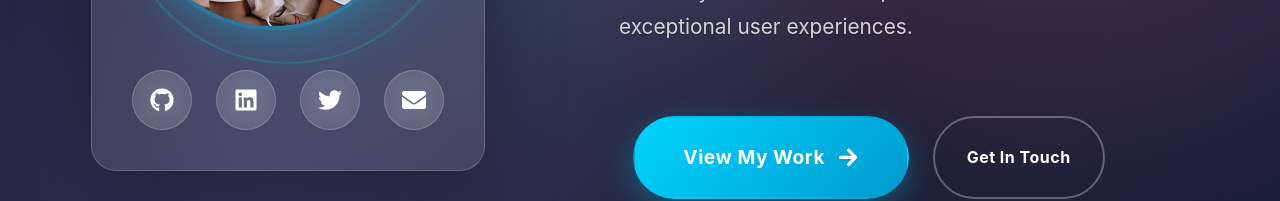
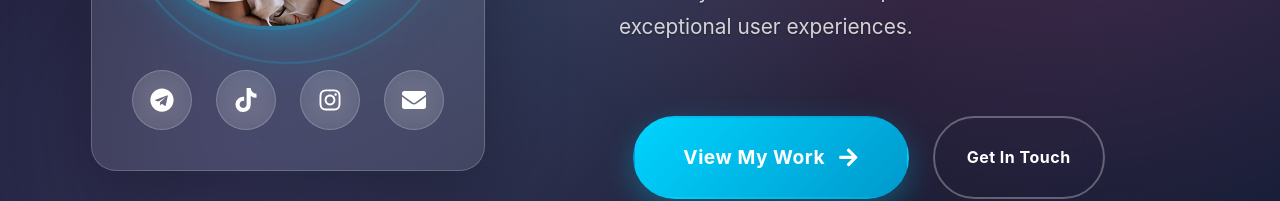
Before and after one commit to Yeshigetay/yeshigetas-portifollio, a React (Create React App) app: page / in a window 1280 px wide. Shown: the part 500-701 px from the top of the page. Built offline with nearby package versions, Linux system fonts and the light colour scheme.

Commit message:
Update social media links: add Telegram @Moon2854, Instagram @benjamingx54, and email

```diff
--- a/src/components/Home.js
+++ b/src/components/Home.js
@@ -3,9 +3,9 @@ import { Link } from 'react-router-dom';
 import { motion } from 'framer-motion';
 import { useTranslation } from 'react-i18next';
 import {
-  FaGithub,
-  FaLinkedin,
-  FaTwitter,
+  FaTelegram,
+  FaTiktok,
+  FaInstagram,
   FaEnvelope,
   FaArrowRight,
   FaCode,
@@ -106,14 +106,14 @@ const Home = () => {
               </div>
 
               <div className="social-links">
-                <a href="https://github.com/Yeshigetay" className="social-link" style={{"--hover-color": "#333"}}>
-                  <FaGithub />
+                <a href="https://t.me/Moon2854" className="social-link" style={{"--hover-color": "#0088cc"}}>
+                  <FaTelegram />
                 </a>
-                <a href="https://linkedin.com/in/yeshigetay" className="social-link" style={{"--hover-color": "#0077b5"}}>
-                  <FaLinkedin />
+                <a href="https://www.tiktok.com/@your_tiktok_username" className="social-link" style={{"--hover-color": "#000000"}}>
+                  <FaTiktok />
                 </a>
-                <a href="https://twitter.com/yeshigetay" className="social-link" style={{"--hover-color": "#1da1f2"}}>
-                  <FaTwitter />
+                <a href="https://www.instagram.com/benjamingx54" className="social-link" style={{"--hover-color": "#e4405f"}}>
+                  <FaInstagram />
                 </a>
                 <a href="mailto:rashambachew@gmail.com" className="social-link" style={{"--hover-color": "#ea4335"}}>
                   <FaEnvelope />
--- a/src/locales/am.json
+++ b/src/locales/am.json
@@ -9,7 +9,7 @@
   "home": {
     "hero": {
       "greeting": "ሰላም፣ እኔ ነኝ",
-      "name": "የሺጌታይ",
+      "name": "የሺጌታ አምባቸው",
       "im": "እኔ ነኝ"
     },
     "typing": [
@@ -21,7 +21,7 @@
     "description": "ልዩነት የሚፈጥሩ ዘመናዊ ዲጂታል መፍትሄዎችን በመፍጠር ላይ ተነሳሽ። ፈጠራን ከቴክኒካዊ ስፔሻሊቲ ጋር አዋህዳለሁ ለሚያሻሽ የተጠቃሚ ልምድ አስደናቂ ነገሮችን ለመገንባት።",
     "ctaWork": "ስራዬን ይመልከቱ",
     "ctaContact": "አድራሻ ያግኙ",
-    "servicesTitle": "የሚሰራሁት",
+    "servicesTitle": "የሚሰራሁ",
     "services": [
       {
         "title": "ድህረ ገጽ ማሳደጊያ",
```
